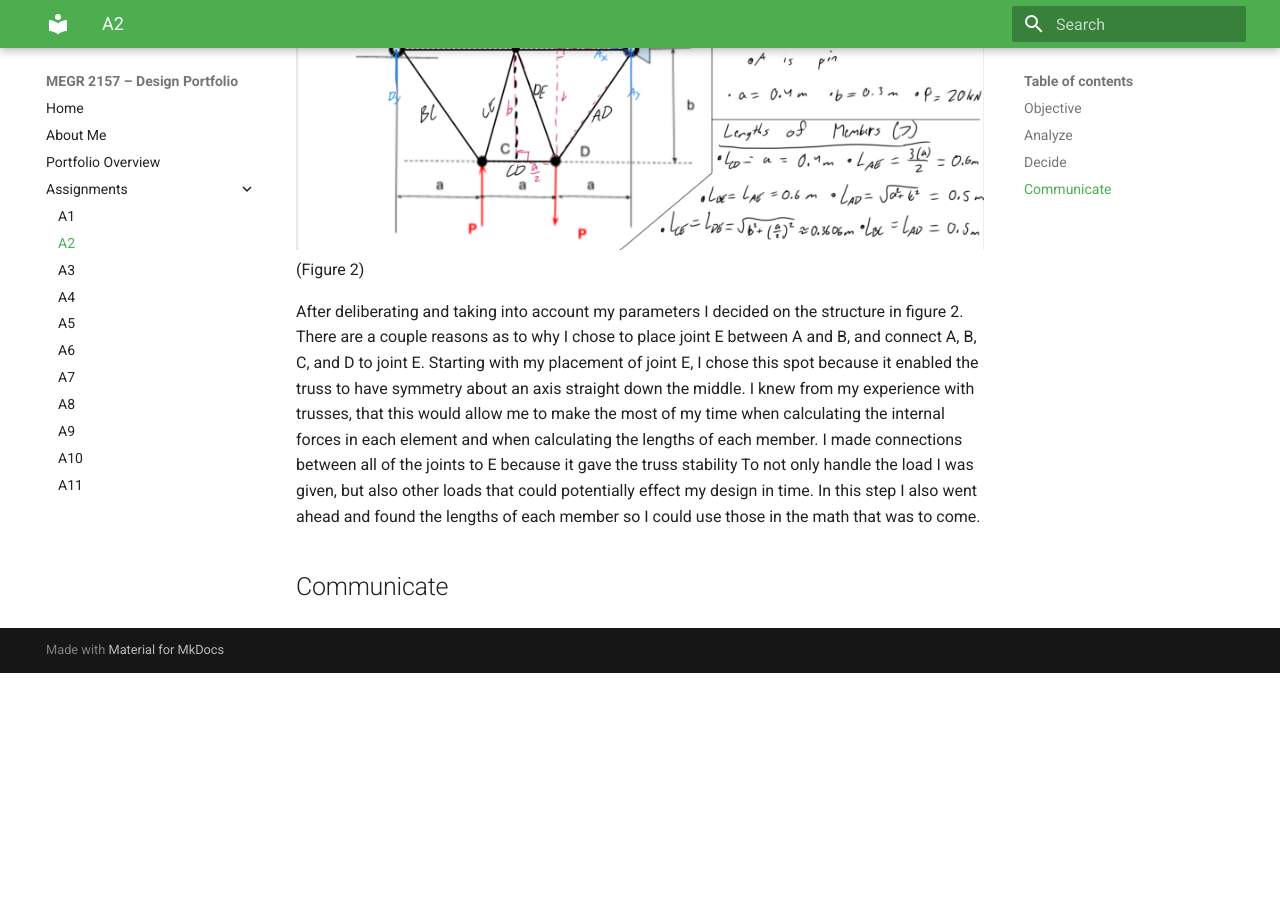
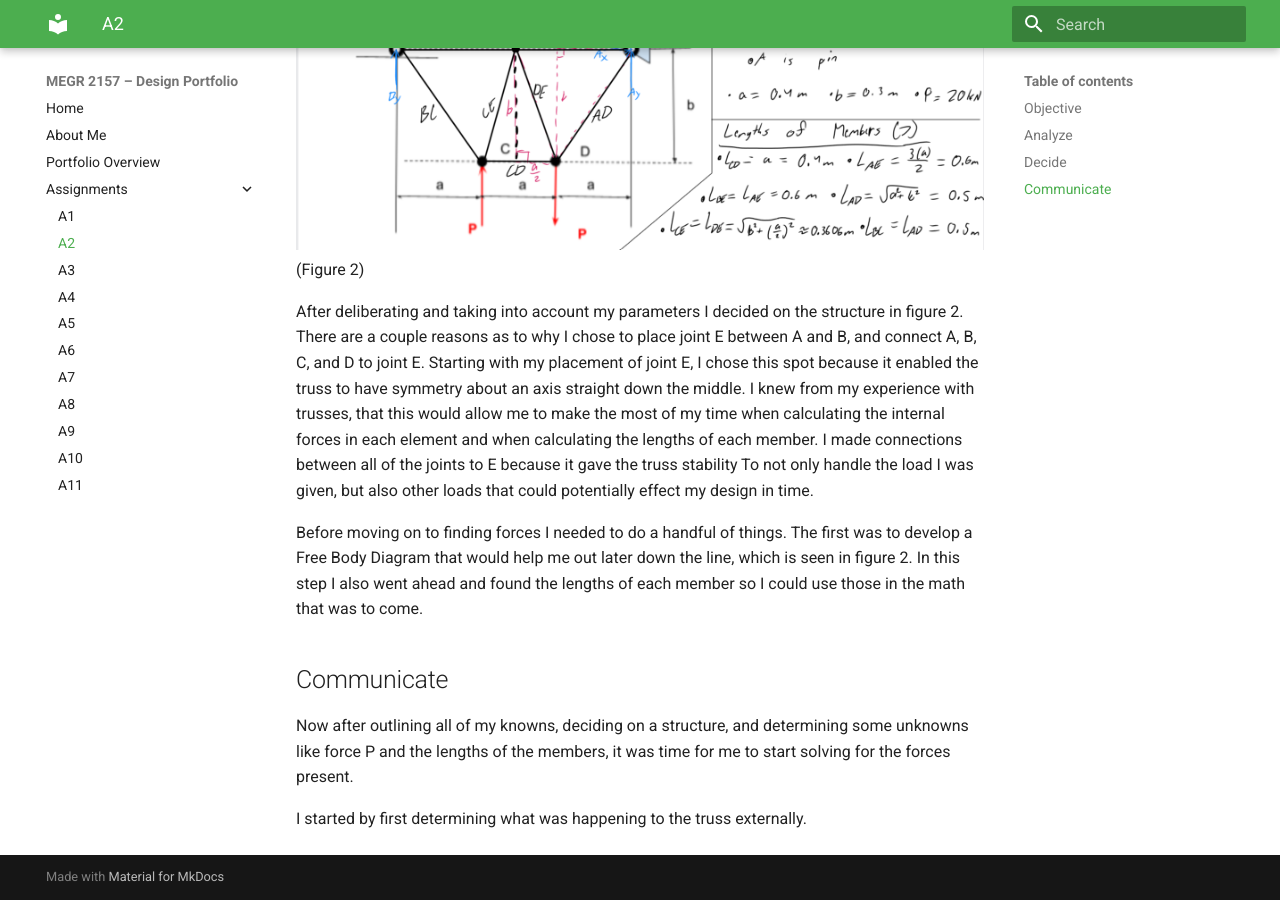
Before and after one commit to JacobShaver/design-projects-portfolio, an MkDocs documentation site: the page built from docs/assignments/A02/index.md, in a window 1280 px wide and 900 px high, scrolled down 1147 px. Built offline with MkDocs 1.6.1 and Material for MkDocs 9.7.7, drawn with Linux system fonts in a browser that asks for light colours; before the commit the page ends 1820 px from its top, so only the background shows below that.

Commit message:
Update index.md

```diff
--- a/docs/assignments/A02/index.md
+++ b/docs/assignments/A02/index.md
@@ -22,6 +22,12 @@ Given all of  this information my first instinct was to sit down and brainstorm
 ![Alt text](Final-Truss-Sketch.png)
 (Figure 2)
 
-After deliberating and taking into account my parameters I decided on the structure in figure 2. There are a couple reasons as to why I chose to place joint E between A and B, and connect A, B, C, and D to joint E. Starting with my placement of joint E, I chose this spot because it enabled the truss to have symmetry about an axis straight down the middle. I knew from my experience with trusses, that this would allow me to make the most of my time  when calculating the internal forces in each element and when calculating the lengths of each member. I made connections between all of the joints to E because it gave the truss stability To not only handle the load I was given, but also other loads that could potentially effect my design in time. In this step I also went ahead and found the lengths of each member so I could use those in the math that was to come.
+After deliberating and taking into account my parameters I decided on the structure in figure 2. There are a couple reasons as to why I chose to place joint E between A and B, and connect A, B, C, and D to joint E. Starting with my placement of joint E, I chose this spot because it enabled the truss to have symmetry about an axis straight down the middle. I knew from my experience with trusses, that this would allow me to make the most of my time  when calculating the internal forces in each element and when calculating the lengths of each member. I made connections between all of the joints to E because it gave the truss stability To not only handle the load I was given, but also other loads that could potentially effect my design in time.
+
+Before moving on to finding forces I needed to do a handful of things. The first was to develop a Free Body Diagram that would help me out later down the line, which is seen in figure 2. In this step I also went ahead and found the lengths of each member so I could use those in the math that was to come.
 
 ## Communicate
+
+Now after outlining all of my knowns, deciding on a structure, and determining some unknowns like force P and the lengths of the members, it was time for me to start solving for the forces present.
+
+I started by first determining what was happening to the truss externally.
```
